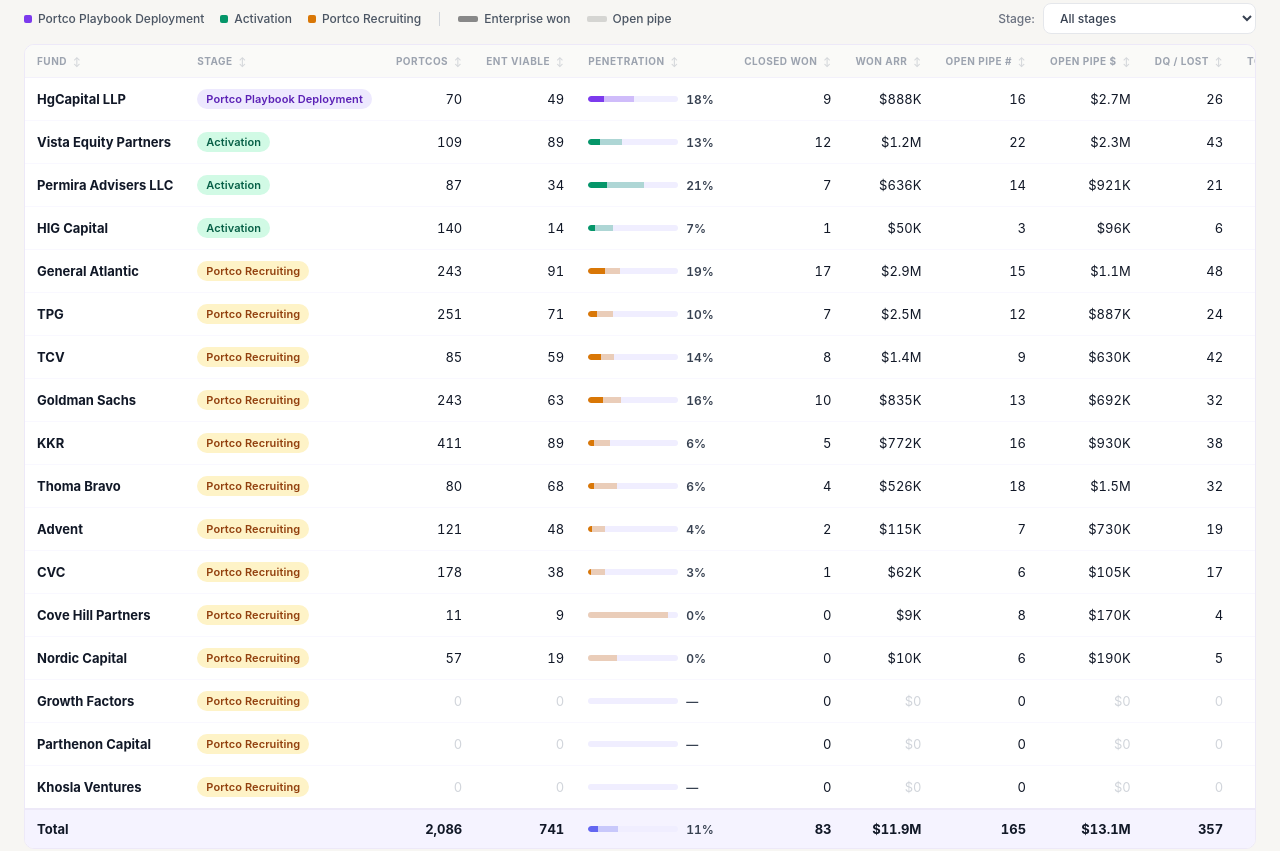
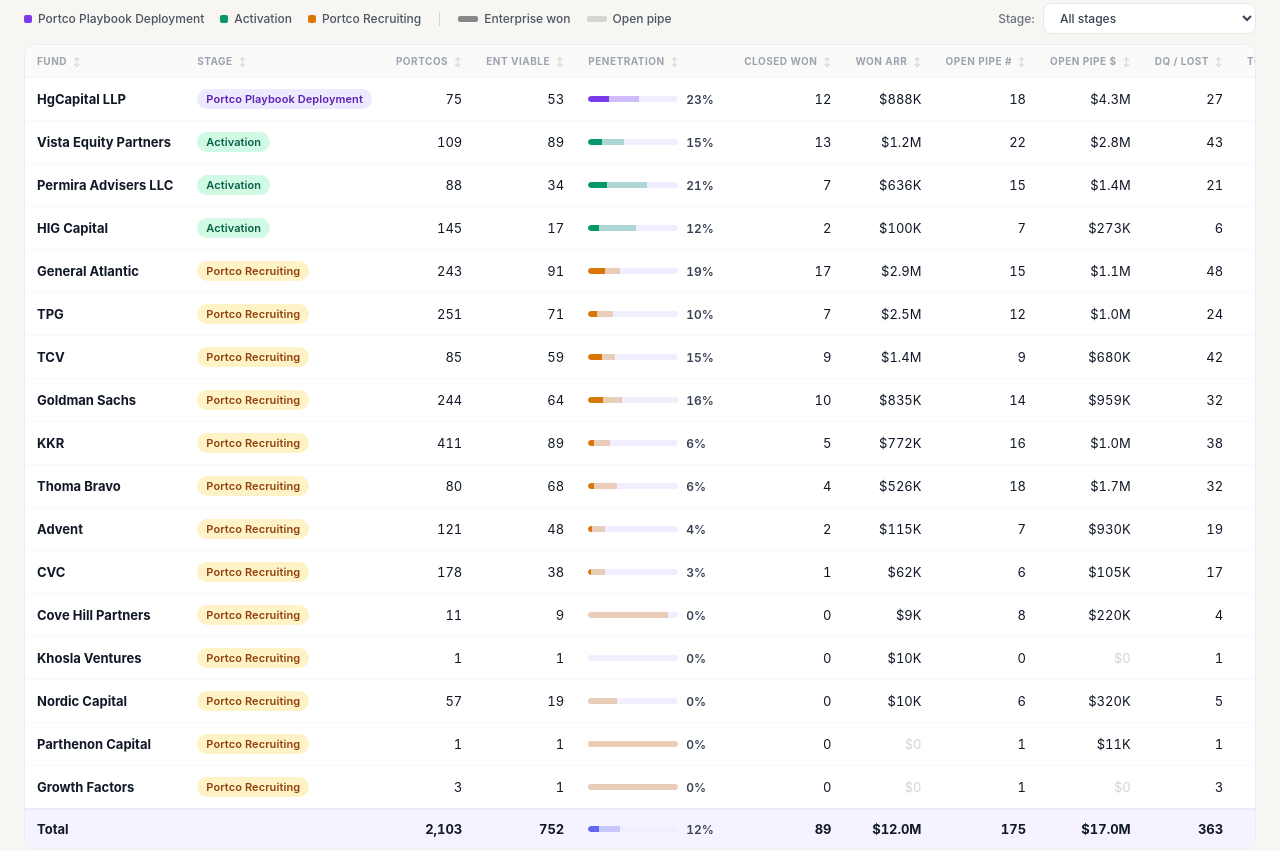
Before and after one commit to ziqideng-sudo/pe-dashboard, a plain HTML site: page index.html in a window 1280 px wide. Shown: the part 260-1111 px from the top of the page. Drawn offline with Linux system fonts and the light colour scheme.

Commit message:
Fix enterprise_won metric; add opportunity partner source for portcos

```diff
--- a/index.html
+++ b/index.html
@@ -540,23 +540,23 @@
 
 <script>
 const RAW_DATA = [
-  {fund:"HgCapital LLP",          stage:"Portco Playbook Deployment", total_portcos:70,  enterprise_viable:49, enterprise_won:9,  open_pipe_count:16, open_pipe_amount:2727000, closed_won:13, won_arr:888000,  dq_closed_lost:26, total_spend:924000},
-  {fund:"Vista Equity Partners",  stage:"Activation",                 total_portcos:109, enterprise_viable:89, enterprise_won:12, open_pipe_count:22, open_pipe_amount:2320000, closed_won:25, won_arr:1222000, dq_closed_lost:43, total_spend:1701000},
-  {fund:"Permira Advisers LLC",   stage:"Activation",                 total_portcos:87,  enterprise_viable:34, enterprise_won:7,  open_pipe_count:14, open_pipe_amount:921000,  closed_won:9,  won_arr:636000,  dq_closed_lost:21, total_spend:807000},
-  {fund:"HIG Capital",            stage:"Activation",                 total_portcos:140, enterprise_viable:14, enterprise_won:1,  open_pipe_count:3,  open_pipe_amount:96000,   closed_won:3,  won_arr:50000,   dq_closed_lost:6,  total_spend:107000},
-  {fund:"General Atlantic",       stage:"Portco Recruiting",          total_portcos:243, enterprise_viable:91, enterprise_won:17, open_pipe_count:15, open_pipe_amount:1129000, closed_won:28, won_arr:2940000, dq_closed_lost:48, total_spend:3533000},
-  {fund:"TPG",                    stage:"Portco Recruiting",          total_portcos:251, enterprise_viable:71, enterprise_won:7,  open_pipe_count:12, open_pipe_amount:887000,  closed_won:14, won_arr:2459000, dq_closed_lost:24, total_spend:3062000},
-  {fund:"TCV",                    stage:"Portco Recruiting",          total_portcos:85,  enterprise_viable:59, enterprise_won:8,  open_pipe_count:9,  open_pipe_amount:630000,  closed_won:24, won_arr:1369000, dq_closed_lost:42, total_spend:2423000},
-  {fund:"Goldman Sachs",          stage:"Portco Recruiting",          total_portcos:243, enterprise_viable:63, enterprise_won:10, open_pipe_count:13, open_pipe_amount:692000,  closed_won:16, won_arr:835000,  dq_closed_lost:32, total_spend:909000},
-  {fund:"KKR",                    stage:"Portco Recruiting",          total_portcos:411, enterprise_viable:89, enterprise_won:5,  open_pipe_count:16, open_pipe_amount:930000,  closed_won:14, won_arr:772000,  dq_closed_lost:38, total_spend:940000},
-  {fund:"Thoma Bravo",            stage:"Portco Recruiting",          total_portcos:80,  enterprise_viable:68, enterprise_won:4,  open_pipe_count:18, open_pipe_amount:1528000, closed_won:8,  won_arr:526000,  dq_closed_lost:32, total_spend:836000},
-  {fund:"Advent",                 stage:"Portco Recruiting",          total_portcos:121, enterprise_viable:48, enterprise_won:2,  open_pipe_count:7,  open_pipe_amount:730000,  closed_won:4,  won_arr:115000,  dq_closed_lost:19, total_spend:114000},
-  {fund:"CVC",                    stage:"Portco Recruiting",          total_portcos:178, enterprise_viable:38, enterprise_won:1,  open_pipe_count:6,  open_pipe_amount:105000,  closed_won:4,  won_arr:62000,   dq_closed_lost:17, total_spend:73000},
-  {fund:"Cove Hill Partners",     stage:"Portco Recruiting",          total_portcos:11,  enterprise_viable:9,  enterprise_won:0,  open_pipe_count:8,  open_pipe_amount:170000,  closed_won:2,  won_arr:9000,    dq_closed_lost:4,  total_spend:24000},
-  {fund:"Nordic Capital",         stage:"Portco Recruiting",          total_portcos:57,  enterprise_viable:19, enterprise_won:0,  open_pipe_count:6,  open_pipe_amount:190000,  closed_won:1,  won_arr:10000,   dq_closed_lost:5,  total_spend:13000},
-  {fund:"Growth Factors",         stage:"Portco Recruiting",          total_portcos:0,   enterprise_viable:0,  enterprise_won:0,  open_pipe_count:0,  open_pipe_amount:0,       closed_won:0,  won_arr:0,       dq_closed_lost:0,  total_spend:0},
-  {fund:"Parthenon Capital",      stage:"Portco Recruiting",          total_portcos:0,   enterprise_viable:0,  enterprise_won:0,  open_pipe_count:0,  open_pipe_amount:0,       closed_won:0,  won_arr:0,       dq_closed_lost:0,  total_spend:0},
-  {fund:"Khosla Ventures",        stage:"Portco Recruiting",          total_portcos:0,   enterprise_viable:0,  enterprise_won:0,  open_pipe_count:0,  open_pipe_amount:0,       closed_won:0,  won_arr:0,       dq_closed_lost:0,  total_spend:0},
+  {fund:"HgCapital LLP",          stage:"Portco Playbook Deployment", total_portcos:75,  enterprise_viable:53, enterprise_won:12, open_pipe_count:18, open_pipe_amount:4350000, closed_won:15, won_arr:887562,  dq_closed_lost:27, total_spend:928807},
+  {fund:"Vista Equity Partners",  stage:"Activation",                 total_portcos:109, enterprise_viable:89, enterprise_won:13, open_pipe_count:22, open_pipe_amount:2844379, closed_won:25, won_arr:1222319, dq_closed_lost:43, total_spend:1709915},
+  {fund:"Permira Advisers LLC",   stage:"Activation",                 total_portcos:88,  enterprise_viable:34, enterprise_won:7,  open_pipe_count:15, open_pipe_amount:1426470, closed_won:9,  won_arr:635682,  dq_closed_lost:21, total_spend:806793},
+  {fund:"HIG Capital",            stage:"Activation",                 total_portcos:145, enterprise_viable:17, enterprise_won:2,  open_pipe_count:7,  open_pipe_amount:272800,  closed_won:4,  won_arr:99560,   dq_closed_lost:6,  total_spend:170181},
+  {fund:"General Atlantic",       stage:"Portco Recruiting",          total_portcos:243, enterprise_viable:91, enterprise_won:17, open_pipe_count:15, open_pipe_amount:1128600, closed_won:28, won_arr:2939986, dq_closed_lost:48, total_spend:3532862},
+  {fund:"TPG",                    stage:"Portco Recruiting",          total_portcos:251, enterprise_viable:71, enterprise_won:7,  open_pipe_count:12, open_pipe_amount:1037188, closed_won:14, won_arr:2459015, dq_closed_lost:24, total_spend:3062362},
+  {fund:"TCV",                    stage:"Portco Recruiting",          total_portcos:85,  enterprise_viable:59, enterprise_won:9,  open_pipe_count:9,  open_pipe_amount:680000,  closed_won:24, won_arr:1369440, dq_closed_lost:42, total_spend:2423284},
+  {fund:"Goldman Sachs",          stage:"Portco Recruiting",          total_portcos:244, enterprise_viable:64, enterprise_won:10, open_pipe_count:14, open_pipe_amount:959400,  closed_won:16, won_arr:835365,  dq_closed_lost:32, total_spend:908827},
+  {fund:"KKR",                    stage:"Portco Recruiting",          total_portcos:411, enterprise_viable:89, enterprise_won:5,  open_pipe_count:16, open_pipe_amount:1030169, closed_won:14, won_arr:772400,  dq_closed_lost:38, total_spend:940137},
+  {fund:"Thoma Bravo",            stage:"Portco Recruiting",          total_portcos:80,  enterprise_viable:68, enterprise_won:4,  open_pipe_count:18, open_pipe_amount:1661436, closed_won:8,  won_arr:525766,  dq_closed_lost:32, total_spend:835910},
+  {fund:"Advent",                 stage:"Portco Recruiting",          total_portcos:121, enterprise_viable:48, enterprise_won:2,  open_pipe_count:7,  open_pipe_amount:930000,  closed_won:4,  won_arr:114540,  dq_closed_lost:19, total_spend:114151},
+  {fund:"CVC",                    stage:"Portco Recruiting",          total_portcos:178, enterprise_viable:38, enterprise_won:1,  open_pipe_count:6,  open_pipe_amount:104924,  closed_won:4,  won_arr:62400,   dq_closed_lost:17, total_spend:73403},
+  {fund:"Cove Hill Partners",     stage:"Portco Recruiting",          total_portcos:11,  enterprise_viable:9,  enterprise_won:0,  open_pipe_count:8,  open_pipe_amount:220000,  closed_won:2,  won_arr:8640,    dq_closed_lost:4,  total_spend:24480},
+  {fund:"Khosla Ventures",        stage:"Portco Recruiting",          total_portcos:1,   enterprise_viable:1,  enterprise_won:0,  open_pipe_count:0,  open_pipe_amount:0,       closed_won:1,  won_arr:9600,    dq_closed_lost:1,  total_spend:4800},
+  {fund:"Nordic Capital",         stage:"Portco Recruiting",          total_portcos:57,  enterprise_viable:19, enterprise_won:0,  open_pipe_count:6,  open_pipe_amount:319600,  closed_won:1,  won_arr:9600,    dq_closed_lost:5,  total_spend:12800},
+  {fund:"Parthenon Capital",      stage:"Portco Recruiting",          total_portcos:1,   enterprise_viable:1,  enterprise_won:0,  open_pipe_count:1,  open_pipe_amount:10800,   closed_won:0,  won_arr:0,       dq_closed_lost:1,  total_spend:0},
+  {fund:"Growth Factors",         stage:"Portco Recruiting",          total_portcos:3,   enterprise_viable:1,  enterprise_won:0,  open_pipe_count:1,  open_pipe_amount:0,       closed_won:0,  won_arr:0,       dq_closed_lost:3,  total_spend:0},
 ];
 
 const STAGE_ORDER = {"Portco Playbook Deployment":0,"Activation":1,"Portco Recruiting":2};
```
Also changed, not shown: 1 other file.
